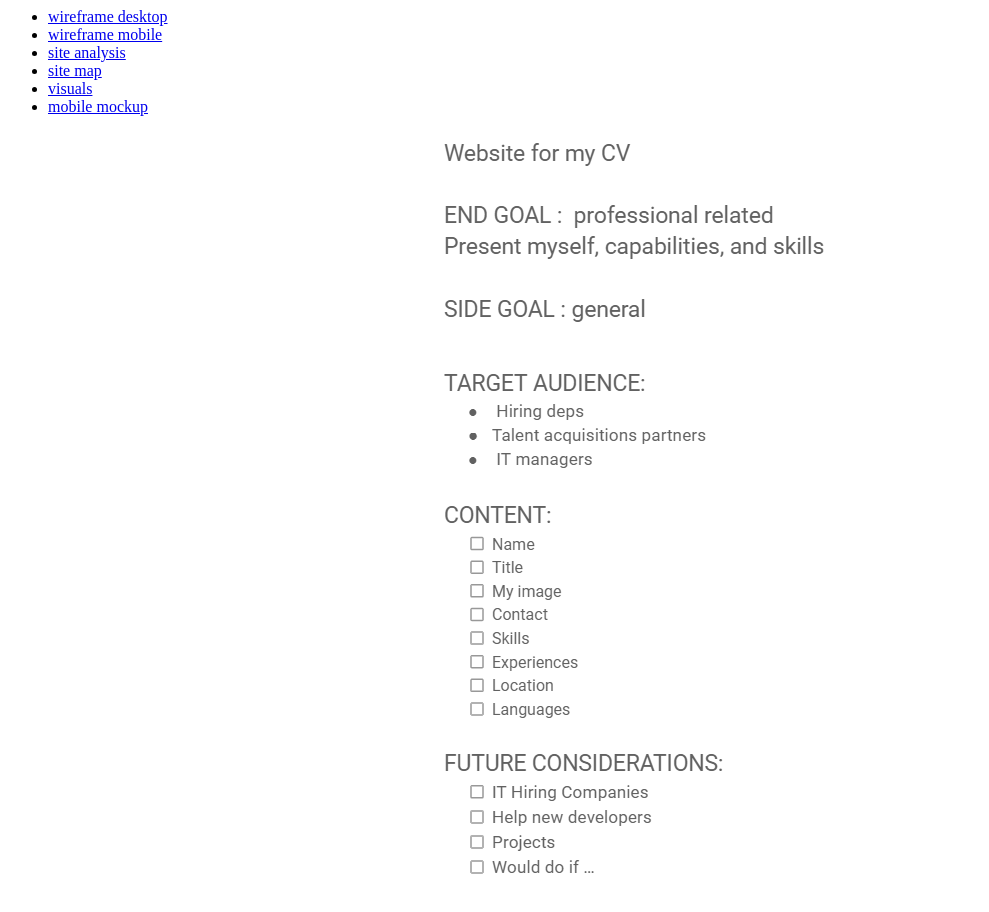
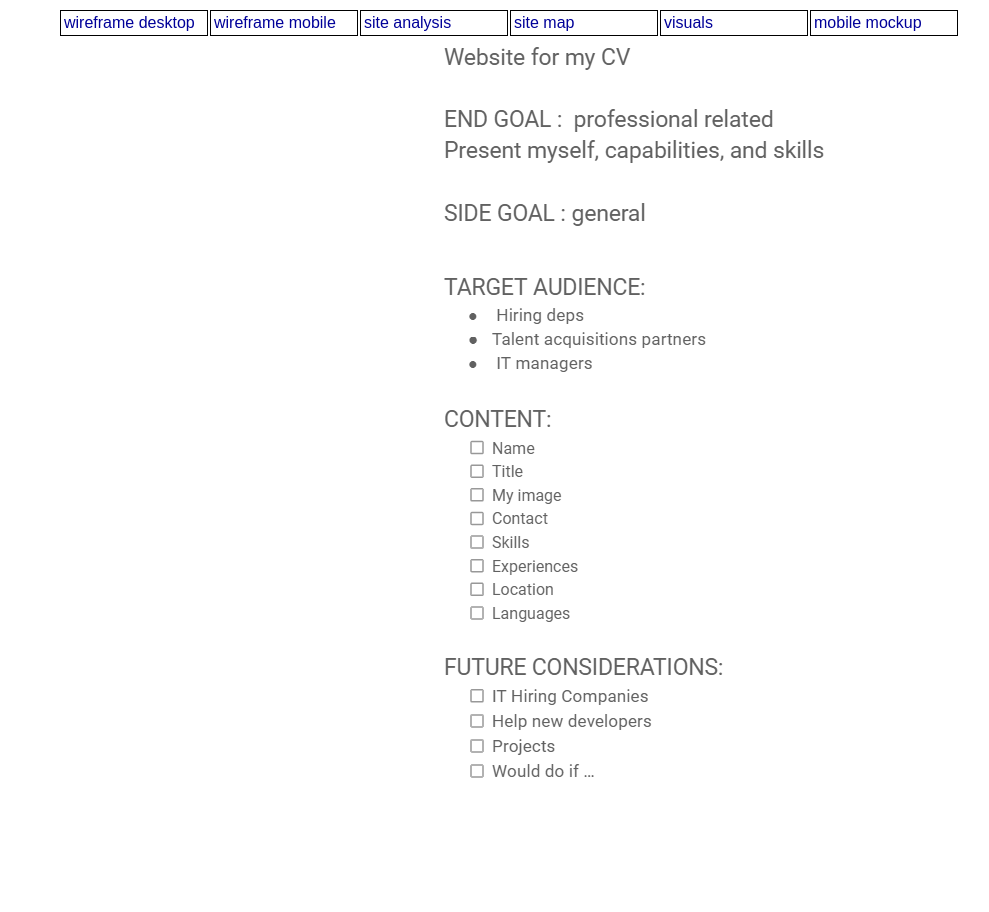
Before and after one commit to TheManMtl/fullstak.pro, a plain HTML site: page site_analysis.html in a window 1280 px wide. Shown: the whole page, without its empty margins (0-989 px from the left). After the commit the page ends 821 px from the top, so only its background shows below. Drawn offline with Linux system fonts and the light colour scheme.

Commit message:
nav css pages

```diff
--- a/site_analysis.html
+++ b/site_analysis.html
@@ -4,6 +4,7 @@
     <meta http-equiv="X-UA-Compatible" content="IE=edge">
     <meta name="viewport" content="width=device-width, initial-scale=1.0">
     <title>Site Analysis</title>
+    <link rel="stylesheet" type="text/css" href="styles/main.css" />
 </head>
 <body>
     <div>
```
Also changed, not shown: site_map.html (+1 -0 lines), visuals.html (+1 -0 lines), wireframe_mob.html (+1 -0 lines), wireframes_desk.html (+1 -0 lines).
